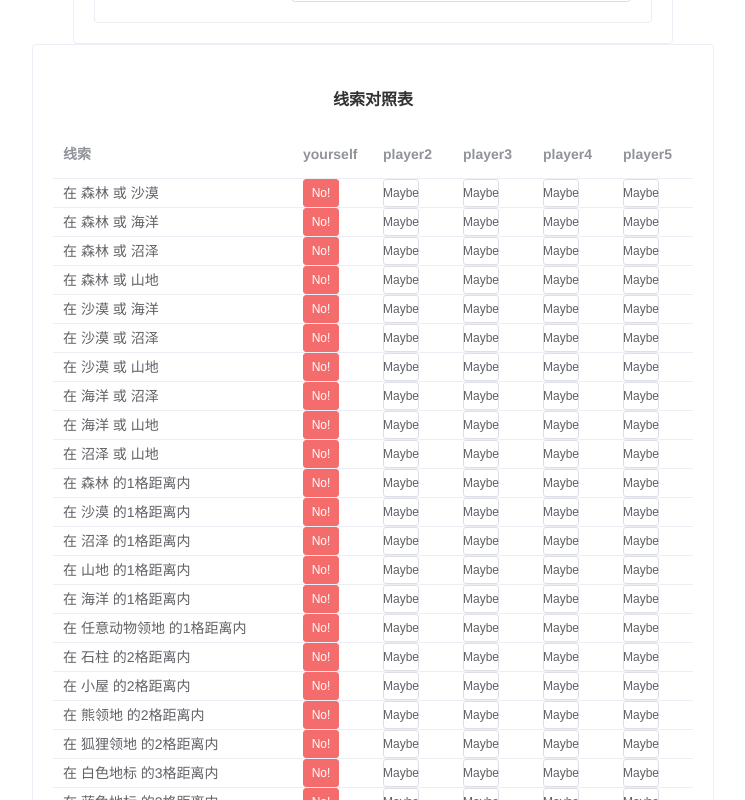
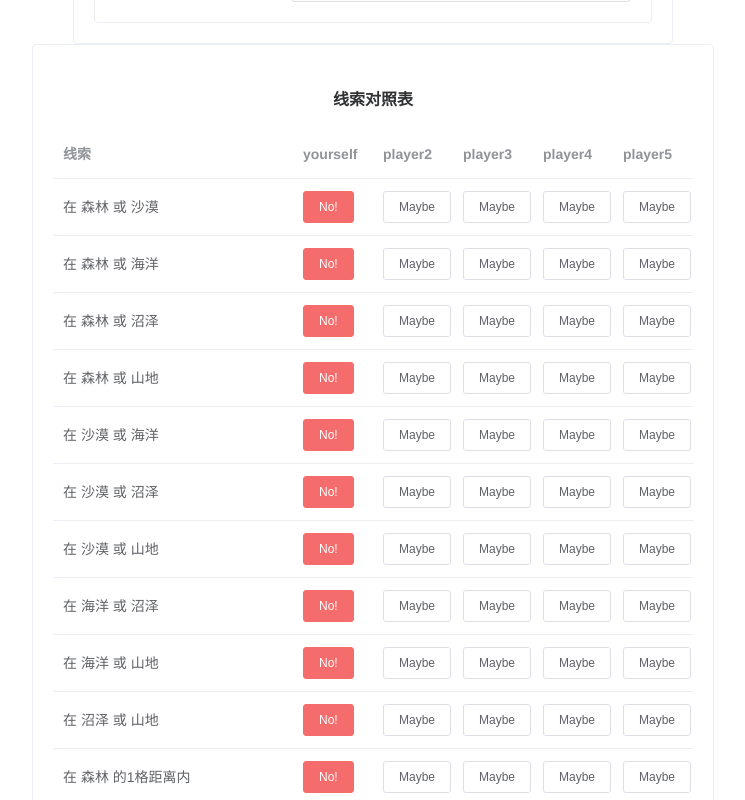
Before and after one commit to ygowill/cryptid_web_assistant, a Vue app: page / in a window 1280 px wide. Shown: the part 920-1720 px from the top of the page, without its empty margins (267-1012 px from the left). Built offline with nearby package versions, Linux system fonts and the light colour scheme.

Commit message:
fix: 试图修复el-table对不齐的问题

```diff
--- a/src/components/Cryptid.vue
+++ b/src/components/Cryptid.vue
@@ -71,8 +71,8 @@
         <el-table
             :data="clueData"
             style="width: 100%"
-            :row-style="{height: '0'}"
-            :cell-style="{padding: '0'}">
+            ref="clue_table"
+            :row-style="{height: '0'}">
           <el-table-column
               prop="clue"
               label="线索"
@@ -84,7 +84,7 @@
             <template slot-scope="scope">
               <el-button
                   class="checklist_button"
-                  size="mini"
+                  size="small"
                   :type=clue_state_list[scope.$index][0].type
                   @click="handleClueStateChange(scope.$index, 0)">{{ clue_state_list[scope.$index][0].label }}
               </el-button>
@@ -94,7 +94,7 @@
             <template slot-scope="scope">
               <el-button
                   class="checklist_button"
-                  size="mini"
+                  size="small"
                   :type=clue_state_list[scope.$index][1].type
                   @click="handleClueStateChange(scope.$index, 1)">{{ clue_state_list[scope.$index][1].label }}
               </el-button>
@@ -104,7 +104,7 @@
             <template slot-scope="scope">
               <el-button
                   class="checklist_button"
-                  size="mini"
+                  size="small"
                   :type=clue_state_list[scope.$index][2].type
                   @click="handleClueStateChange(scope.$index, 2)">{{ clue_state_list[scope.$index][2].label }}
               </el-button>
@@ -114,7 +114,7 @@
             <template slot-scope="scope">
               <el-button
                   class="checklist_button"
-                  size="mini"
+                  size="small"
                   :type=clue_state_list[scope.$index][3].type
                   @click="handleClueStateChange(scope.$index, 3)">{{ clue_state_list[scope.$index][3].label }}
               </el-button>
@@ -124,7 +124,7 @@
             <template slot-scope="scope">
               <el-button
                   class="checklist_button"
-                  size="mini"
+                  size="small"
                   :type=clue_state_list[scope.$index][4].type
                   @click="handleClueStateChange(scope.$index, 4)">{{ clue_state_list[scope.$index][4].label }}
               </el-button>
@@ -165,6 +165,11 @@ export default {
   name: "Cryptid",
   components: {
     draggable,
+  },
+  watch: {
+    clueData() {
+      this.doLayout();
+    }
   },
   mounted() {
     this.initCanvas();
@@ -950,6 +955,12 @@ export default {
       for(let i in this.board_tile_state) {
         this.board_tile_state[i].flip = (Math.random() < 0.5);
       }
+    },
+    doLayout() {
+      let that = this;
+      this.$nextTick(() => {
+        that.$refs.clue_table.doLayout();
+      })
     }
   },
 }
@@ -972,7 +983,6 @@ export default {
 }
 
 .checklist_button {
-  width: 60%;
   height: 50%;
   display: flex;
   align-items: center;
```
